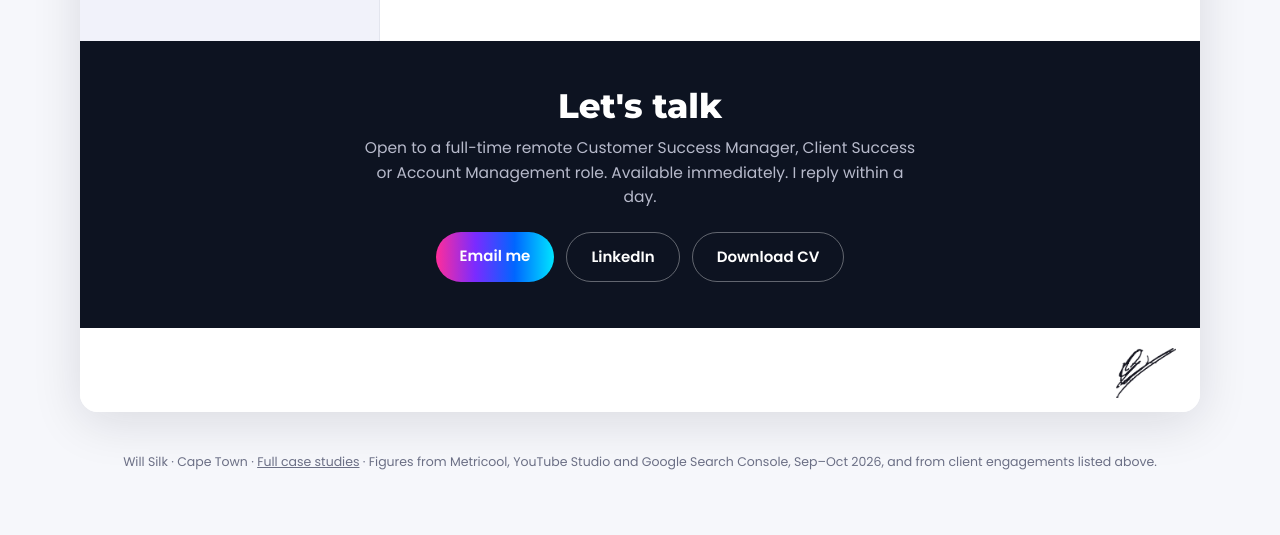
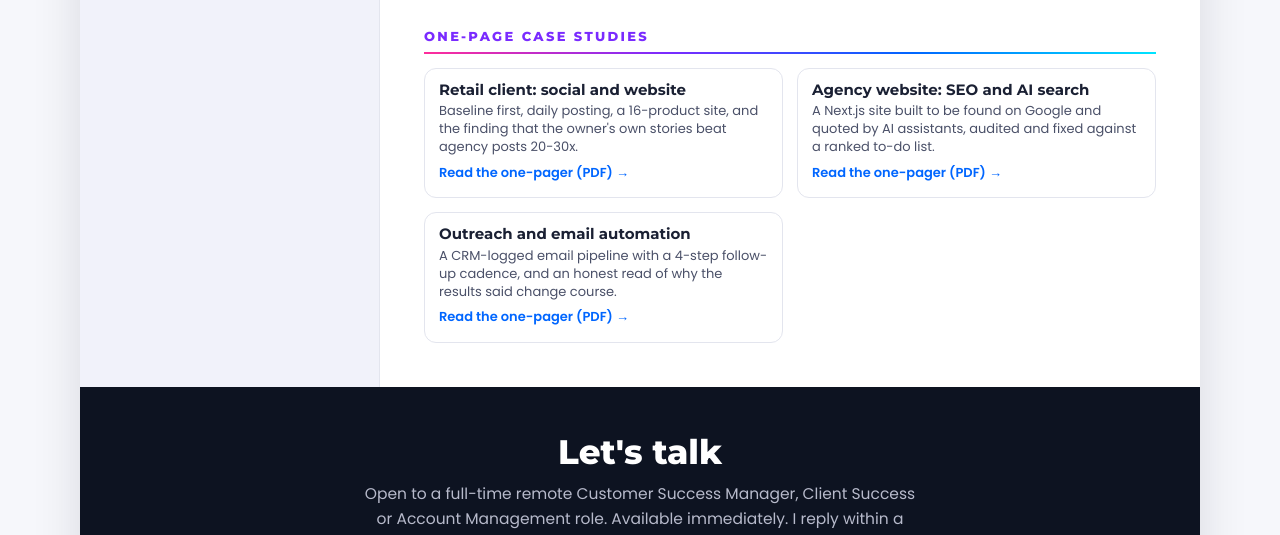
Before and after one commit to Willsilk/Willsilk.github.io, a plain HTML site: page index.html in a window 1280 px wide. Shown: the part 3655-4190 px from the top of the page. Before the commit the page ends 4155 px from the top, so only its background shows below. Drawn offline with Linux system fonts and the light colour scheme.

Commit message:
Portfolio: add three one-page case studies (PDF) to CV page and work page
Co-Authored-By: Claude Opus 5.5 <noreply@anthropic.com>

```diff
--- a/index.html
+++ b/index.html
@@ -232,6 +232,21 @@
       </a>
     </div>
   </section>
+
+  <section>
+    <h2>One-page case studies</h2>
+    <div class="work">
+      <a href="assets/case-studies/Case_Study_1_Retail_Client_Social_and_Website.pdf" target="_blank" rel="noopener">
+        <div><h4>Retail client: social and website</h4><p>Baseline first, daily posting, a 16-product site, and the finding that the owner's own stories beat agency posts 20-30x.</p><em>Read the one-pager (PDF) →</em></div>
+      </a>
+      <a href="assets/case-studies/Case_Study_2_Agency_Website_SEO_AEO.pdf" target="_blank" rel="noopener">
+        <div><h4>Agency website: SEO and AI search</h4><p>A Next.js site built to be found on Google and quoted by AI assistants, audited and fixed against a ranked to-do list.</p><em>Read the one-pager (PDF) →</em></div>
+      </a>
+      <a href="assets/case-studies/Case_Study_3_Outreach_and_Email_Automation.pdf" target="_blank" rel="noopener">
+        <div><h4>Outreach and email automation</h4><p>A CRM-logged email pipeline with a 4-step follow-up cadence, and an honest read of why the results said change course.</p><em>Read the one-pager (PDF) →</em></div>
+      </a>
+    </div>
+  </section>
 </main>
 </div>
 
```
Also changed, not shown: work.html (+13 -0 lines), 3 other files.
